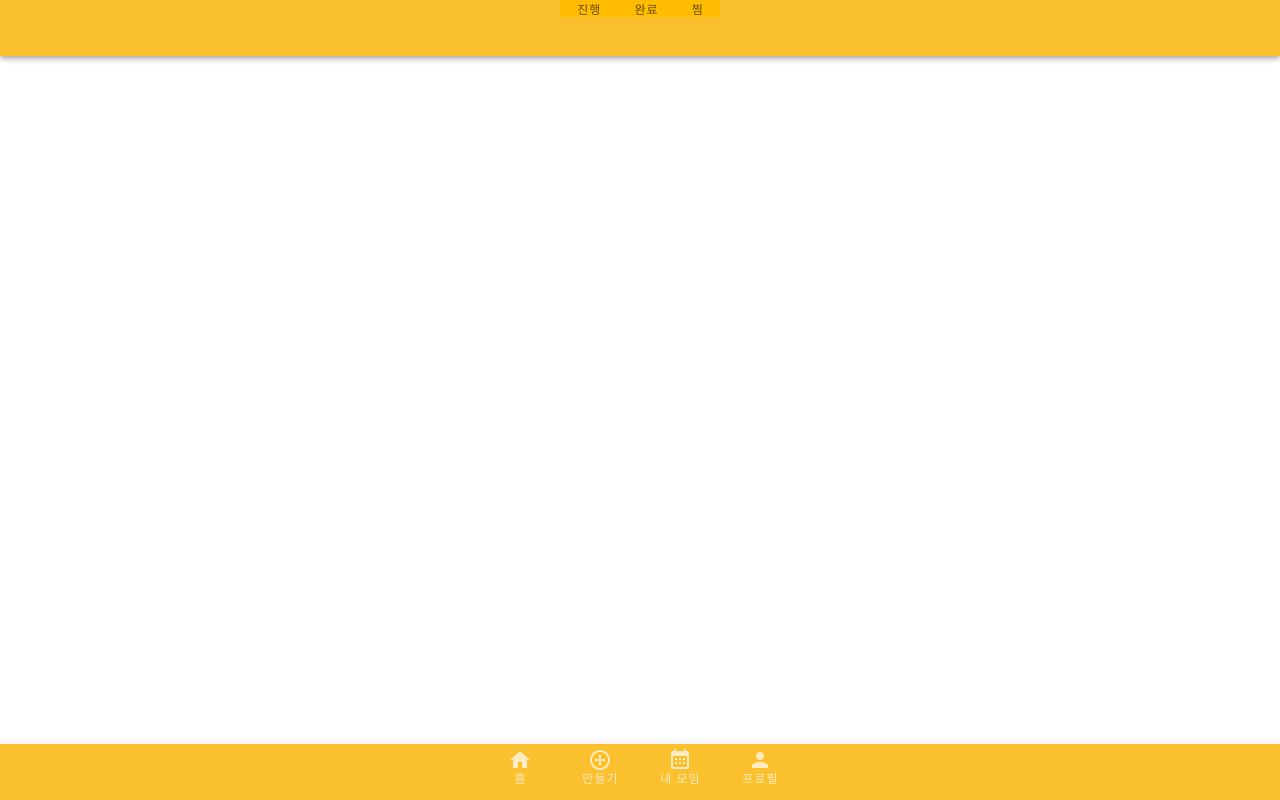
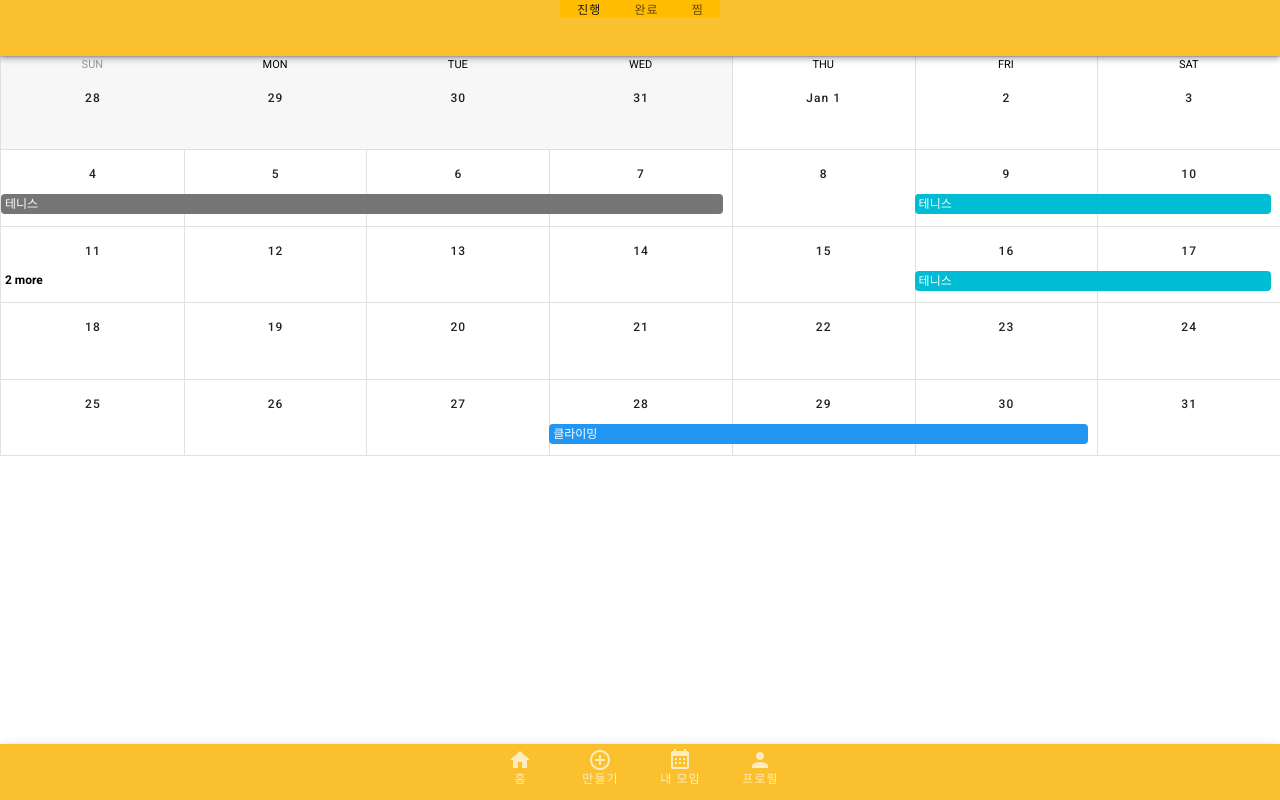
Before and after one commit to HyunIm/Samoim, a Vue app in the folder samoim/: page /progressgathering in a window 1280 px wide. Built offline with nearby package versions, Linux system fonts and the light colour scheme.

Commit message:
feat: add calender

```diff
--- a/samoim/src/views/my_gathering/ProgressGathering.vue
+++ b/samoim/src/views/my_gathering/ProgressGathering.vue
@@ -34,6 +34,19 @@
       </v-btn>
     </router-link>
   </v-bottom-navigation>
+  <v-sheet height="400">
+    <v-calendar
+      ref="calendar"
+      v-model="value"
+      :weekdays="weekday"
+      :type="type"
+      :events="events"
+      :event-overlap-mode="mode"
+      :event-overlap-threshold="30"
+      :event-color="getEventColor"
+      @change="getEvents"
+    ></v-calendar>
+  </v-sheet>
 </div>
 </template>
 
@@ -43,6 +56,62 @@ export default {
 }
 </script>
 
+<script>
+  export default {
+    data: () => ({
+      type: 'month',
+      types: ['month', 'week', 'day', '4day'],
+      mode: 'stack',
+      modes: ['stack', 'column'],
+      weekday: [0, 1, 2, 3, 4, 5, 6],
+      weekdays: [
+        { text: 'Sun - Sat', value: [0, 1, 2, 3, 4, 5, 6] },
+        { text: 'Mon - Sun', value: [1, 2, 3, 4, 5, 6, 0] },
+        { text: 'Mon - Fri', value: [1, 2, 3, 4, 5] },
+        { text: 'Mon, Wed, Fri', value: [1, 3, 5] },
+      ],
+      value: '',
+      events: [],
+      colors: ['blue', 'indigo', 'deep-purple', 'cyan', 'green', 'orange', 'grey darken-1'],
+      names: ['클라이밍', '테니스', '와인'],
+    }),
+    methods: {
+      getEvents ({ start, end }) {
+        const events = []
+
+        const min = new Date(`${start.date}T00:00:00`)
+        const max = new Date(`${end.date}T23:59:59`)
+        const days = (max.getTime() - min.getTime()) / 86400000
+        const eventCount = 5
+
+        for (let i = 0; i < eventCount; i++) {
+          const allDay = true
+          const firstTimestamp = this.rnd(min.getTime(), max.getTime())
+          const first = new Date(firstTimestamp - (firstTimestamp % 900000))
+          const secondTimestamp = this.rnd(2, allDay ? 288 : 8) * 900000
+          const second = new Date(first.getTime() + secondTimestamp)
+
+          events.push({
+            name: this.names[this.rnd(0, this.names.length - 1)],
+            start: first,
+            end: second,
+            color: this.colors[this.rnd(0, this.colors.length - 1)],
+            timed: !allDay,
+          })
+        }
+
+        this.events = events
+      },
+      getEventColor (event) {
+        return event.color
+      },
+      rnd (a, b) {
+        return Math.floor((b - a + 1) * Math.random()) + a
+      },
+    },
+  }
+</script>
+
 <style>
 
 </style>
```
